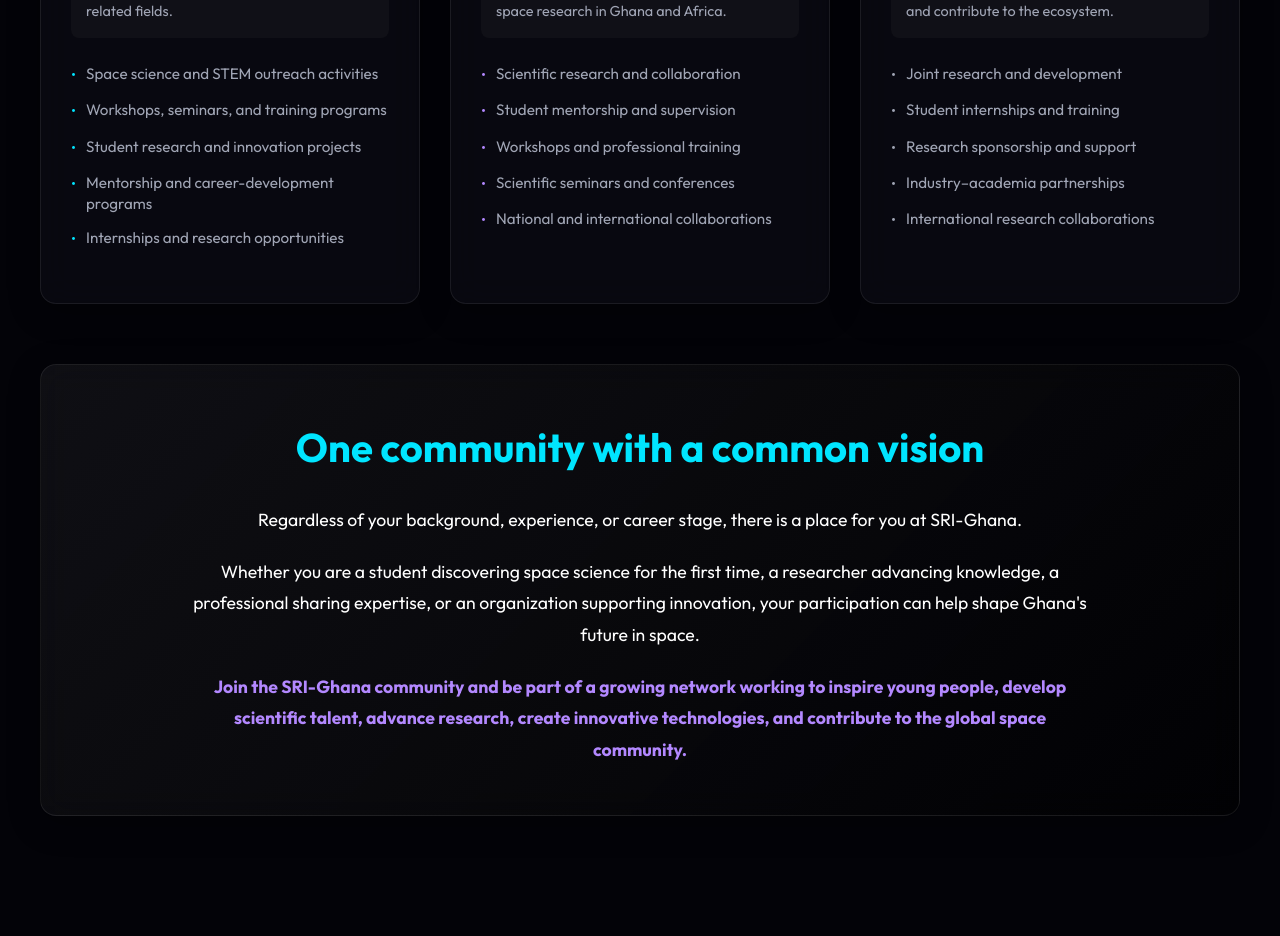
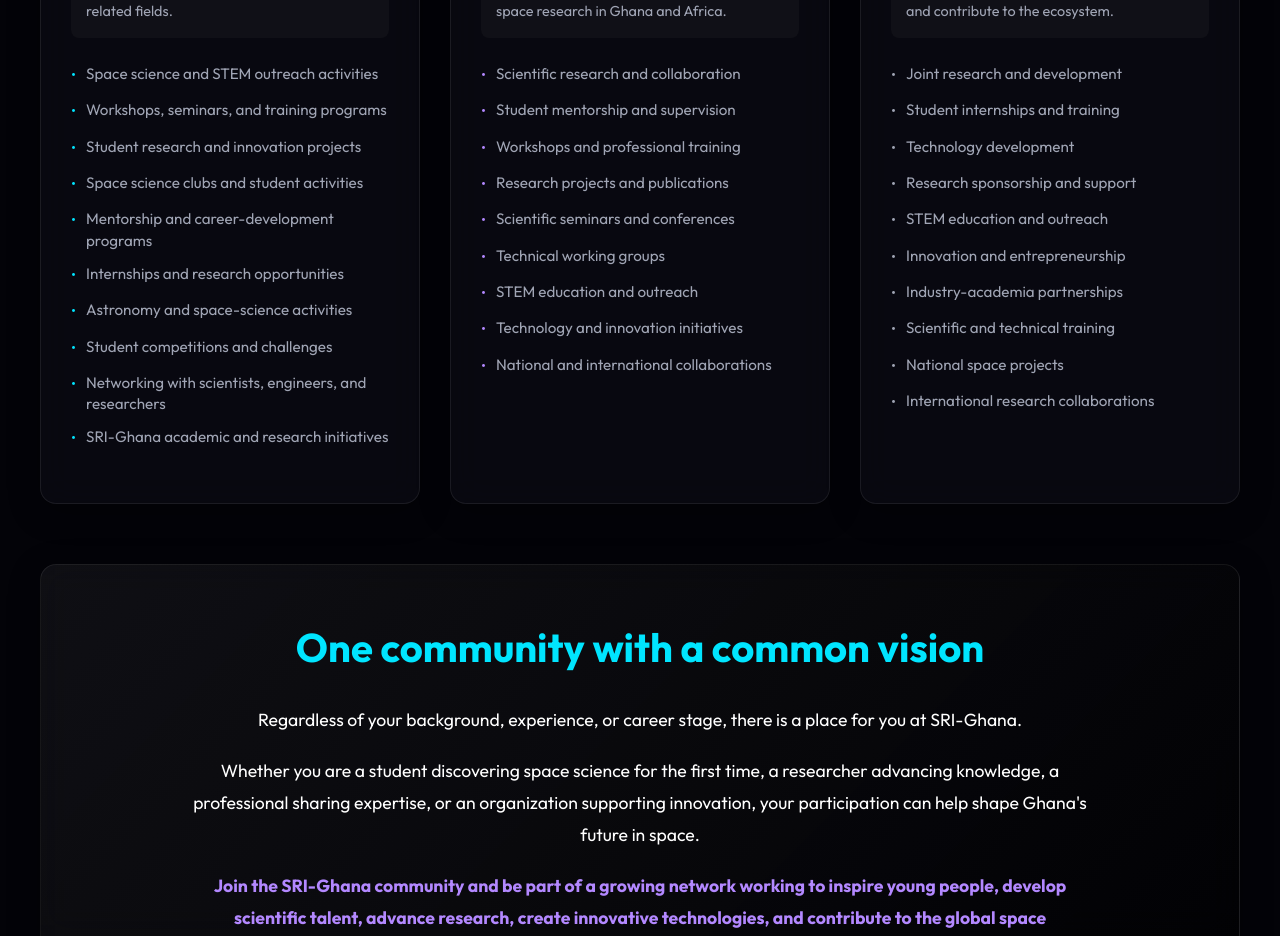
Before and after one commit to kaniobed28/SEPS-Ghana, a Next.js app: page /membership in a window 1280 px wide. Shown: the part 2200-3136 px from the top of the page. Built offline with nearby package versions, Linux system fonts and the light colour scheme.

Commit message:
Fix all remaining summarization issues - sync verbatim to Word doc

```diff
--- a/src/app/membership/page.tsx
+++ b/src/app/membership/page.tsx
@@ -20,8 +20,13 @@
         'Space science and STEM outreach activities',
         'Workshops, seminars, and training programs',
         'Student research and innovation projects',
+        'Space science clubs and student activities',
         'Mentorship and career-development programs',
-        'Internships and research opportunities'
+        'Internships and research opportunities',
+        'Astronomy and space-science activities',
+        'Student competitions and challenges',
+        'Networking with scientists, engineers, and researchers',
+        'SRI-Ghana academic and research initiatives'
       ],
       color: 'var(--color-primary)'
     },
@@ -36,7 +41,11 @@
         'Scientific research and collaboration',
         'Student mentorship and supervision',
         'Workshops and professional training',
+        'Research projects and publications',
         'Scientific seminars and conferences',
+        'Technical working groups',
+        'STEM education and outreach',
+        'Technology and innovation initiatives',
         'National and international collaborations'
       ],
       color: 'var(--color-secondary)'
@@ -51,8 +60,13 @@
       benefits: [
         'Joint research and development',
         'Student internships and training',
+        'Technology development',
         'Research sponsorship and support',
-        'Industry–academia partnerships',
+        'STEM education and outreach',
+        'Innovation and entrepreneurship',
+        'Industry-academia partnerships',
+        'Scientific and technical training',
+        'National space projects',
         'International research collaborations'
       ],
       color: '#a0a5b5'
--- a/src/app/research/page.tsx
+++ b/src/app/research/page.tsx
@@ -123,8 +123,11 @@
         {/* Building the Next Generation */}
         <div style={{ textAlign: 'center', padding: '40px', borderTop: '1px solid var(--color-border)', maxWidth: '900px', margin: '0 auto' }}>
           <h2 style={{ fontSize: '2rem', color: 'var(--color-text-primary)', marginBottom: '20px' }}>Building the Next Generation</h2>
+          <p style={{ color: 'var(--color-text-secondary)', fontSize: '1.1rem', lineHeight: 1.8, marginBottom: '20px' }}>
+            Students can progress from introductory projects at the undergraduate level to advanced research at the Master's and PhD levels, while working alongside researchers and collaborating with national and international institutions.
+          </p>
           <p style={{ color: 'var(--color-text-secondary)', fontSize: '1.1rem', lineHeight: 1.8, marginBottom: '30px' }}>
-            Students can progress from introductory projects at the undergraduate level to advanced research at the Master's and PhD levels, while working alongside researchers and collaborating with national and international institutions.
+            Projects will be identified as Proposed, Ongoing, or Completed, providing transparency about their current stage of development.
           </p>
           <div style={{ background: 'rgba(0, 229, 255, 0.1)', padding: '20px', borderRadius: '8px', border: '1px solid var(--color-primary)', display: 'inline-block' }}>
             <p style={{ color: 'var(--color-primary)', fontWeight: 'bold', letterSpacing: '0.5px' }}>
```
Also changed, not shown: src/app/programs/page.tsx (+12 -2 lines).
